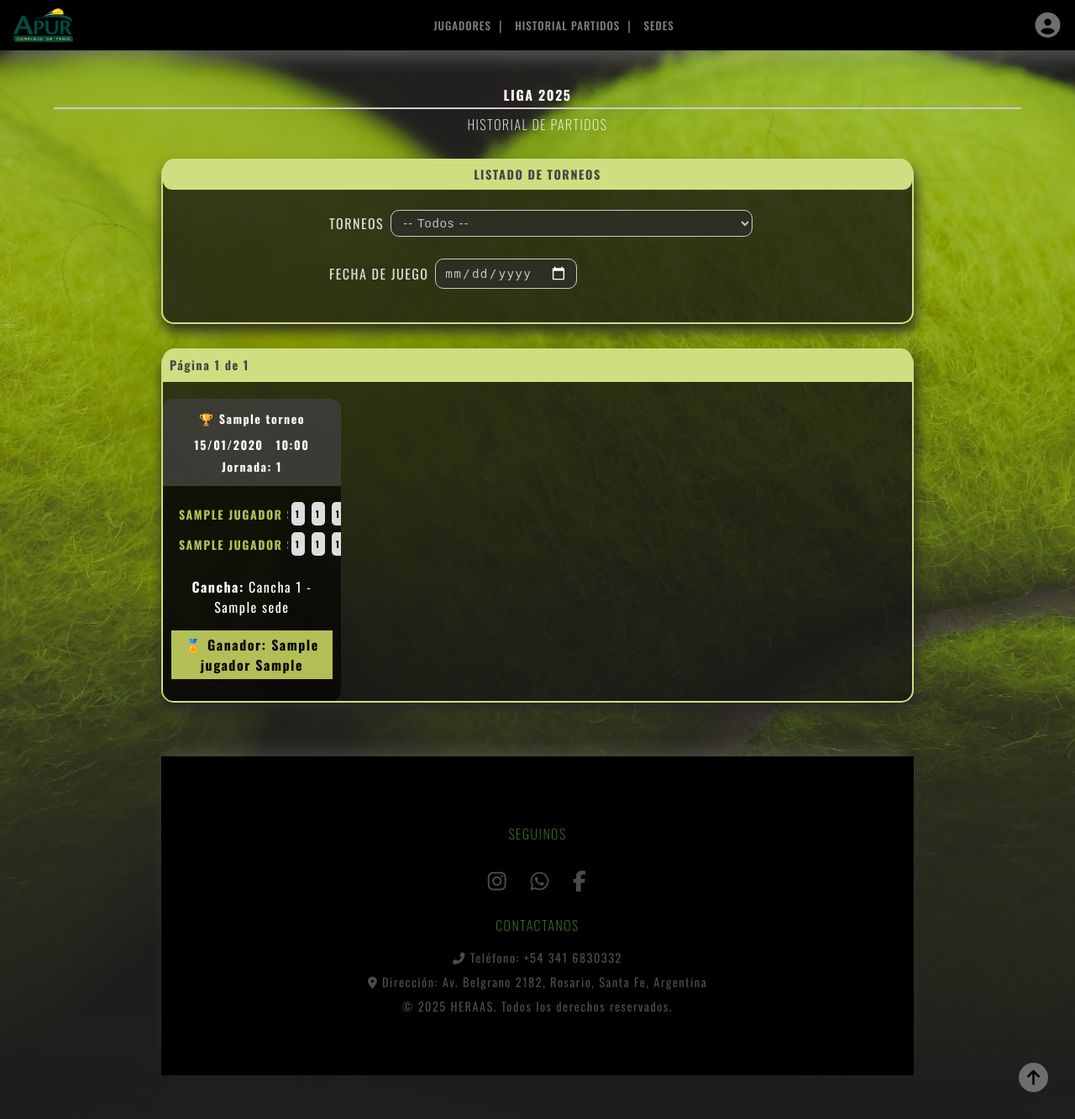
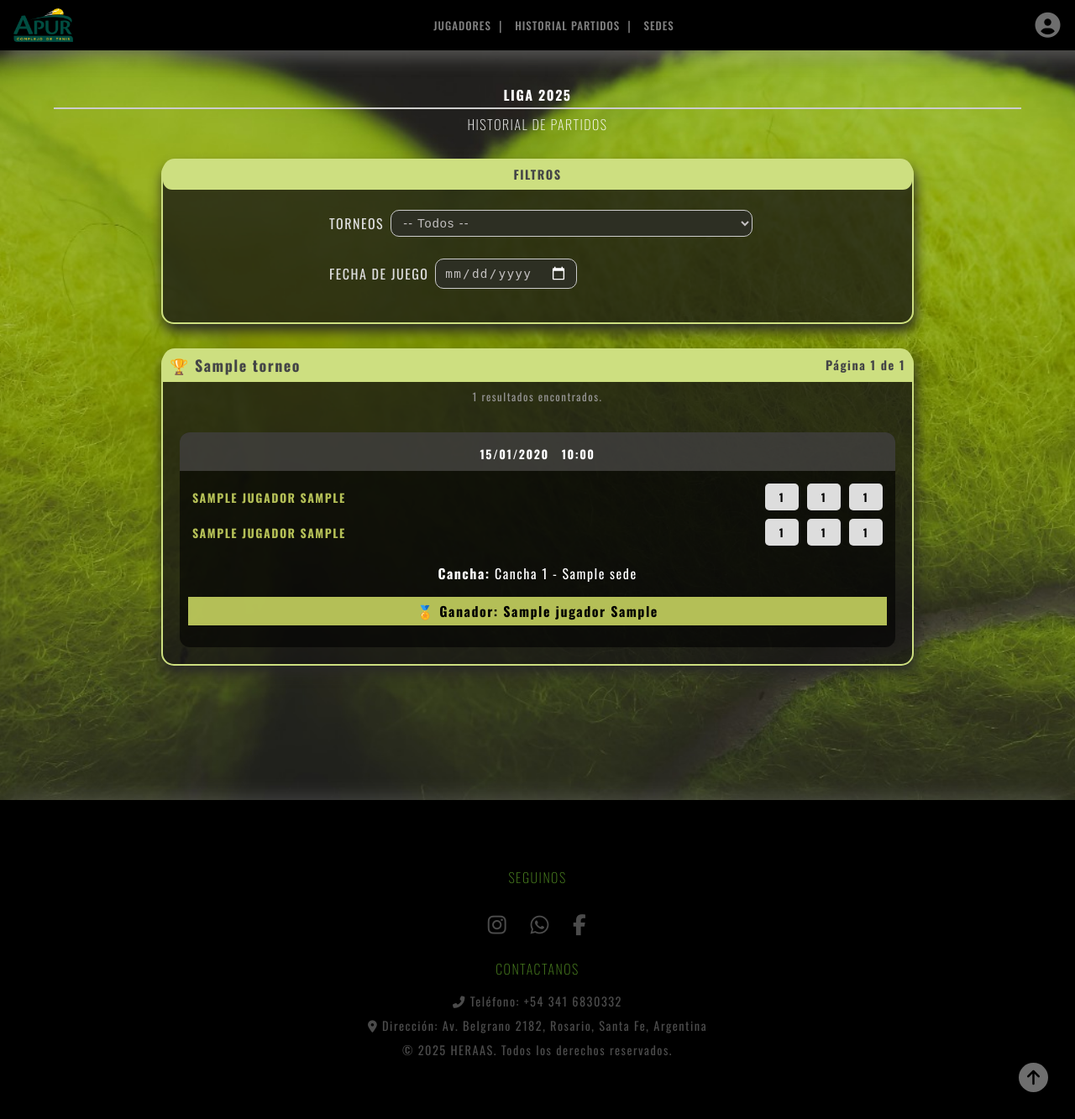
Before and after one commit to CAROLLFLORES/torneos_ranking_tenis, a Django app: page /historial/ in a window 1280 px wide. Shown: the whole page at 84% size. Run offline with Django 5.2, Linux system fonts and the light colour scheme; tables that the repository leaves empty hold one stand-in row (values such as "Sample post"); some libraries are stand-ins or nearby versions.

Commit message:
Historial

```diff
--- a/AppDjango/templates/historial_publico.html
+++ b/AppDjango/templates/historial_publico.html
@@ -3,9 +3,6 @@
 {% block body_class %}fondo-secundario{% endblock %}
 
 {% block content %}
-
-
-
 
 <div class="container-admin">
   {% if user.is_authenticated %}
@@ -22,7 +19,7 @@
   <div class="recuadro-tabla">
       <!-- NOTA: id="toggle-crear" agregar en div de opciones para cerrar y abrir panel -->
       <div style="cursor: pointer;" class="green-box-title-btn">
-          <h4 style="margin: 0;">LISTADO DE TORNEOS</h4>
+          <h4 style="margin: 0;">FILTROS</h4>
       </div>
       <!-- id="form-crear"  agregar en div de form container sumado a clase hidden para cerrar y abrir panel -->
       <div class="form-container-torneos">
@@ -32,7 +29,10 @@
             <div class="filtro-busqueda1">
               <span for="torneo_id" class="span-filter">TORNEOS</span>
               <select id="torneo_id" class="form-select">
-                  <option value="">-- Todos --</option>
+                  <option value="{% url 'historial_publico' %}"
+                      {% if not torneo_actual %}selected{% endif %}>
+                      -- Todos --
+                  </option>
                   {% for torneo in torneos %}
                       <option value="{% url 'historial_publico' torneo.id %}"
                               {% if torneo_actual and torneo.id == torneo_actual.id %}selected{% endif %}>
@@ -71,10 +71,14 @@
       </div>
   </div>
 
-<div>
   <div class="recuadro-tabla">
     <!-- PAGINADO -->
         <div class="green-box-table">
+          {% if page_obj.object_list %}
+            <div class="torneo-titulo-paginado">
+              🏆 <strong>{{ page_obj.object_list.0.partido.torneo.nombre }}</strong>
+            </div>
+          {% endif %}
           <div class="pagination-container">
             Página {{ page_obj.number }} de {{ page_obj.paginator.num_pages }}
             {% if page_obj.has_previous %}
@@ -86,21 +90,24 @@
           </div>
         </div>
 
-    <!-- PANEL DERECHO (grid de tarjetas como en admin) -->
-    <div class="flex-grow-1">
+        <p style="margin-top: .5rem; color: rgb(150, 149, 149); font-size: .8rem;">
+          {{ page_obj.paginator.count }} resultados encontrados.
+        </p>
+
+      <!-- TARJETAS -->
         {% if page_obj.object_list %}
         <div class="grid-container">
           {% for resultado in page_obj %}
             <div class="partido-card">
               <div class="card-header">
-                <p class="torneo-nombre">
+                <!-- <p class="torneo-nombre">
                   🏆 <strong>{{ resultado.partido.torneo.nombre }}</strong>
-                </p>
+                </p> -->
                 <div class="fecha-hora">
                   <span class="fecha">{{ resultado.partido.fecha|date:"d/m/Y" }}</span>
                   <span class="hora">{{ resultado.partido.hora|time:"H:i" }}</span>
                 </div>
-                <p class="jornada">Jornada: {{ resultado.partido.jornada }}</p>
+                <!-- <p class="jornada">Jornada: {{ resultado.partido.jornada }}</p> -->
               </div>
               <div class="card-body">
                 <table class="resultado-tabla">
@@ -159,55 +166,28 @@
 
         {% else %}
         <div class="text-center py-5 text-muted">
-          <h3>No hay partidos para mostrar.</h3>
+          <h4 style="color: white;">No hay partidos para mostrar.</h4>
         </div>
         {% endif %}
   </div>
+
 </div>
-
-
 
 <style>
 
+.torneo-titulo-paginado {
+  font-size: 18px;
+  font-weight: bold;
+}
+
 .grid-container {
   display: grid;
-        grid-template-columns: repeat(4, 1fr);
+  grid-template-columns: repeat(auto-fit, minmax(280px, 1fr));
   gap: 15px;
-        /* reduce el margen izquierdo para que el grid quede más pegado al sidebar */
-        margin-left: -40px;
-        /* si el sidebar ocupa ~300px, compénsalo con padding */
-        padding-left: 40px;
-        margin-top: 0;
-        padding-top: 20px;
-        max-width: calc(100% + 40px);
+  padding: 20px;
 }
 
-    .card-header {
-        display: flex;
-        flex-direction: column; /* Acomoda en columna */
-        background-color: rgba(102, 100, 100, 0.5); /* Fondo oscuro semi-transparente */
-        color: white;
-        padding: 10px;
-        font-size: 14px;
-        font-weight: bold;
-        text-align: center;
-    }
-
-    .card-header p {
-        margin: 5px 0;
-    }
-
-    /* Alinea Fecha y Hora en la misma línea */
-    .fecha-hora {
-        display: flex;
-        justify-content: center; /* Centra los elementos */
-        gap: 15px; /* Espaciado entre fecha y hora */
-        margin-top: 5px;
-    }
-
-    /* haz las cards un poco más angostas */
 .partido-card {
-    max-width: 100%;
   width: 100%;
   border-radius: 12px;
   background-color: rgba(0,0,0,0.6);
@@ -217,137 +197,94 @@
   transition: transform .15s ease;
 }
 
-  /* ajusta los paddings si quieres aún más estrecho */
-  .partido-card .card-body {
+.card-header {
+  display: flex;
+  flex-direction: column;
+  background-color: rgba(102, 100, 100, 0.5);
+  color: white;
   padding: 10px;
-  }
-  .partido-card .card-header {
-    padding: 8px;
-  }
-    .container{
-        background: transparent;
-        padding:20px;
-        gap:5PX;
+  font-size: 14px;
+  font-weight: bold;
+  text-align: center;
 }
 
-    .score {
-        font-size: 20px;
+.card-body {
+  padding: 10px;
+  overflow-x: auto;
+}
+
+.fecha-hora {
+  display: flex;
+  justify-content: center;
+  gap: 15px;
+  margin-top: 5px;
+}
+
+.resultado-tabla {
+  width: 100%;
+  color: grey;
   font-weight: bold;
-        color: white;
-        padding:5px;
+  border-collapse: collapse;
+  table-layout: auto;
+  min-width: auto !important;
+}
+
+.resultado-tabla td {
+  padding: 5px;
+  font-size: 14px;
+  vertical-align: middle;
+  word-break: break-word;
+  white-space: normal;
+}
+
+.resultado-tabla td.jugador-nombre {
+  text-align: left;
+  font-weight: bold;
+  font-size: 14px;
+  text-transform: uppercase;
+  width: 100%;
+}
+
+.resultado-tabla td:not(.jugador-nombre) {
+  width: 1%;
+  text-align: center;
+  white-space: nowrap;
+}
+
+.set-cuadro {
+  display: inline-block;
+  background-color: #ddd;
+  color: black;
+  padding: 6px 8px;
+  border-radius: 5px;
+  min-width: 24px;
+  text-align: center;
+  font-weight: bold;
+  font-size: 13px;
 }
 
 .ganador {
-        justify-content: center; /* Centra horizontalmente */
-        align-items: center; /* Centra verticalmente */
   text-align: center;
   background-color: rgba(210, 223, 101, 0.85);
   color: black;
   padding: 5px;
   font-weight: bold;
+  margin-top: 5px;
 }
 
-    /* Nombres de jugadores y resultados */
-    .resultado-tabla {
-        display: block;
+.resaltado {
+  font-weight: bold;
+  color: rgba(210, 223, 101, 0.85);
+  font-size: 16px;
+}
 
-        table-layout: auto;
-        width: 90%;
-        display: block;
-        text-align: center;
-        color: grey;
-        padding: 5px;
+.torneo-nombre {
+  font-size: 16px;
   font-weight: bold;
 }
 
-
-    .resultado-tabla td {
-        white-space: nowrap;
-        overflow: hidden;
-        font-size: 16px;
-        padding: 5px;
-        max-width: 90px; /* Ajuste de ancho */
-
-    }
-
-
-    .jugador-nombre {
-        text-align: left;
-        font-weight: bold;
-        font-size:15px;
-        width:65%;
-        text-transform: uppercase !important;
-
-
-    }
-
-    .puntaje {
-        text-align: left;
-
-    }
-
-    .torneos-container {
-        display: flex;
-        flex-wrap: wrap;
-        gap: 20px;  /* Espaciado entre tarjetas */
-        justify-content: center; /* Centra las tarjetas */
-    }
-
-    .torneo-card {
-        overflow: hidden; /* Ocultar desbordamientos */
-        width: 250px;  /* Tamaño fijo en ancho (ajústalo según necesidad) */
-        height: 150px; /* Tamaño fijo en alto */
-        background-color: #fff; /* Fondo blanco */
-        border-radius: 10px; /* Bordes redondeados */
-        box-shadow: 0 4px 8px rgba(0, 0, 0, 0.2); /* Sombra */
-        padding: 10px;
-        display: flex;
-        flex-direction: column;
-        justify-content: space-between; /* Asegura que el contenido se distribuya */
-        align-items: center;
+.text-center {
   text-align: center;
-    }
-
-    .info-header {
-        background-color: black;
-        color: white;
-        padding: 10px;
-        width: 100%;
-        border-radius: 8px 8px 0 0;
-    }
-
-    .match {
-        width: 100%;
-        flex-grow: 1;
-        display: flex;
-        align-items: center;
-        justify-content: center;
-    }
-
-    /* 🔹 Resaltar el mayor puntaje en cada set */
-    .resaltado {
-        font-weight: bold;
-        color:rgba(210, 223, 101, 0.85);
-        font-size: 18px;
-    }
-
-    /* Opcional: reducir un poco el font-size dentro de la tabla para que quepa */
-  .resultado-tabla td, .resultado-tabla th {
-    font-size: 14px;
-    padding: 4px;
-  }
-
-
-    .set-cuadro {
-        display: inline-block;
-        background-color: #ddd;
-        color: black;
-        padding: 6px 3px;
-        border-radius: 5px;
-        min-width: 10px;
-        text-align: center;
-        font-weight: bold;
-        font-size: 11px;
 }
 
 
--- a/AppDjango/torneo/views.py
+++ b/AppDjango/torneo/views.py
@@ -1608,6 +1608,7 @@ def historial_jornada(request):
 def historial_publico(request, torneo_id=None):
     # 1) Obtengo todos los torneos para el sidebar
     torneos = Torneo.objects.all().order_by('nombre')
+    # print("Total de torneos:", torneos.count())
 
     # 2) Base de datos: resultados con sus partidos relacionados
     resultados = ResultadoPartido.objects.select_related(
@@ -1632,9 +1633,12 @@ def historial_publico(request, torneo_id=None):
     if fecha:
         resultados = resultados.filter(partido__fecha=fecha)
 
+    # MOSTRAR TOTAL DE RESULTADOS
+    print("Total de resultados:", resultados.count())
+
     # 5) Ordeno y pagino (12 por página)
     resultados = resultados.order_by('-partido__fecha', '-partido__hora')
-    paginator = Paginator(resultados, 12)
+    paginator = Paginator(resultados, 20)
     page_obj = paginator.get_page(request.GET.get('page'))
 
     # 6) Renderizo plantilla pública
```
Lines whose indentation alone changed are shown as unchanged.
